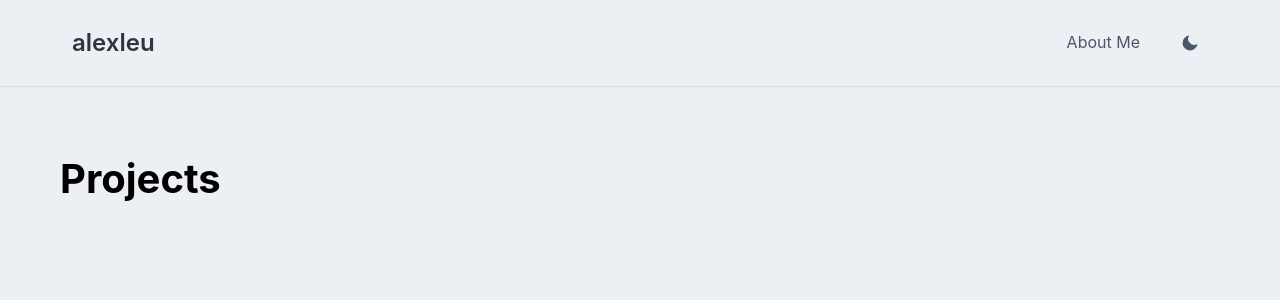
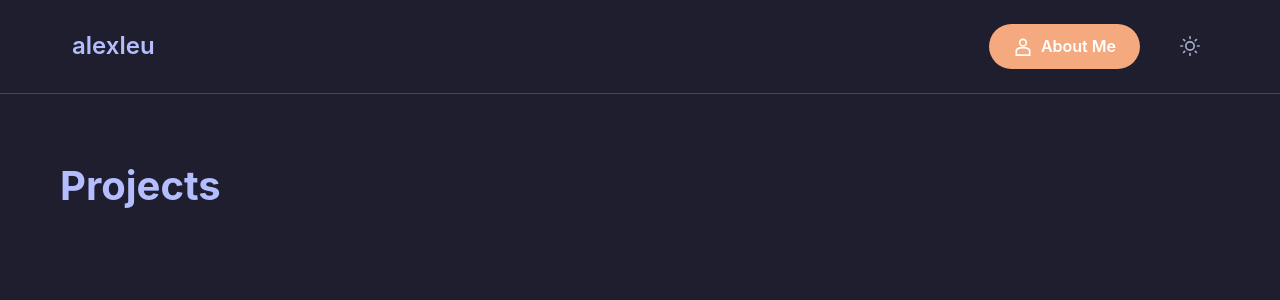
Before and after one commit to mrleu/alexleu-ai, a React (Vite) app: page /alexleu-ai/projects in a window 1280 px wide. Shown: the top 300 px of the page. Built offline with nearby package versions, Linux system fonts and the light colour scheme.

Commit message:
hype up style

```diff
--- a/src/App.jsx
+++ b/src/App.jsx
@@ -7,12 +7,14 @@ import Projects from './pages/Projects';
 import './App.css';
 
 function App() {
-  const [darkMode, setDarkMode] = useState(false);
+  const [darkMode, setDarkMode] = useState(true);
 
   useEffect(() => {
     const savedMode = localStorage.getItem('darkMode');
     if (savedMode) {
       setDarkMode(savedMode === 'true');
+    } else {
+      setDarkMode(true);
     }
   }, []);
 
--- a/src/components/Header.css
+++ b/src/components/Header.css
@@ -30,14 +30,30 @@
 }
 
 .nav a {
-  color: var(--text-secondary);
+  color: #fff;
   font-size: 1rem;
   transition: color 0.2s;
+  padding: 0.6rem 1.5rem;
+  background: var(--peach-color);
+  border-radius: 50px;
+  font-weight: 600;
+  display: inline-flex;
+  align-items: center;
+  gap: 0.5rem;
 }
 
 .nav a:hover {
-  color: var(--text-color);
+  color: #fff;
   text-decoration: none;
+  opacity: 0.9;
+}
+
+.about-link svg {
+  width: 20px;
+  height: 20px;
+  stroke: currentColor;
+  stroke-width: 2;
+  fill: none;
 }
 
 .icon-btn {
--- a/src/components/Header.jsx
+++ b/src/components/Header.jsx
@@ -7,7 +7,13 @@ function Header({ darkMode, toggleDarkMode }) {
       <div className="header-content">
         <Link to="/" className="logo">alexleu</Link>
         <nav className="nav">
-          <Link to="/about">About Me</Link>
+          <Link to="/about" className="about-link">
+            <svg width="20" height="20" viewBox="0 0 24 24" fill="currentColor">
+              <circle cx="12" cy="8" r="4"></circle>
+              <path d="M12 14c-6 0-8 3-8 3v6h16v-6s-2-3-8-3z"></path>
+            </svg>
+            About Me
+          </Link>
           <button className="icon-btn dark-mode-toggle" onClick={toggleDarkMode} aria-label="Toggle dark mode">
             {darkMode ? (
               <svg width="20" height="20" viewBox="0 0 24 24" fill="none" stroke="currentColor" strokeWidth="2" strokeLinecap="round" strokeLinejoin="round">
--- a/src/components/Hero.css
+++ b/src/components/Hero.css
@@ -6,10 +6,12 @@
 
 .hero-content h1 {
   font-size: 2.5rem;
-  font-weight: 400;
+  font-weight: 700;
   margin-bottom: 1.5rem;
   line-height: 1.3;
-  color: var(--text-color);
+  color: var(--peach-color);
+  font-family: 'Segoe UI', 'Roboto', sans-serif;
+  letter-spacing: -0.02em;
 }
 
 .intro {
@@ -88,7 +90,7 @@
   padding: 0.9rem 2rem;
   font-size: 1rem;
   font-weight: 500;
-  color: #2e3440;
+  color: #eff1f5;
   background-color: var(--button-color);
   border: none;
   border-radius: 6px;
--- a/src/index.css
+++ b/src/index.css
@@ -5,25 +5,35 @@
   line-height: 1.6;
   font-weight: 400;
 
-  /* Nord Theme - Light Mode (Snow Storm) */
-  --bg-color: #eceff4;
-  --text-color: #2e3440;
-  --text-secondary: #4c566a;
-  --link-color: #5e81ac;
-  --border-color: #d8dee9;
-  --button-color: #88c0d0;
-  --button-hover: #81a1c1;
+  /* Catppuccin Latte - Light Mode */
+  --bg-color: #eff1f5;
+  --text-color: #5c5f77;
+  --text-secondary: #6c6f85;
+  --link-color: #ea76cb;
+  --border-color: #bcc0cc;
+  --button-color: #1e66f5;
+  --button-hover: #1e66f5;
+  --accent-color: #ea76cb;
+  --peach-color: #fe640b;
+  --surface-0: #f5f5f5;
+  --surface-1: #eff1f5;
+  --surface-2: #e6e9ef;
 }
 
 :root.dark {
-  /* Nord Theme - Dark Mode (Polar Night) */
-  --bg-color: #2e3440;
-  --text-color: #eceff4;
-  --text-secondary: #d8dee9;
-  --link-color: #88c0d0;
-  --border-color: #4c566a;
-  --button-color: #88c0d0;
-  --button-hover: #8fbcbb;
+  /* Catppuccin Mocha - Dark Mode */
+  --bg-color: #1e1e2e;
+  --text-color: #b4befe;
+  --text-secondary: #a6adc8;
+  --link-color: #f5c2e7;
+  --border-color: #45475a;
+  --button-color: #89b4fa;
+  --button-hover: #a6e3a1;
+  --accent-color: #f5c2e7;
+  --peach-color: #f5a97f;
+  --surface-0: #313244;
+  --surface-1: #45475a;
+  --surface-2: #585b70;
 }
 
 * {
--- a/src/pages/Projects.css
+++ b/src/pages/Projects.css
@@ -7,7 +7,7 @@
 .projects-content h1 {
   font-size: 2.5rem;
   margin-bottom: 40px;
-  color: var(--text-primary, #000);
+  color: var(--text-color);
 }
 
 .projects-grid {
@@ -18,25 +18,25 @@
 
 .project-card {
   padding: 25px;
-  border: 1px solid var(--border-color, #e0e0e0);
+  border: 1px solid var(--border-color);
   border-radius: 8px;
-  background: var(--card-bg, #fff);
+  background: var(--surface-0);
   transition: all 0.3s ease;
 }
 
 .project-card:hover {
-  border-color: var(--accent-color, #0066cc);
+  border-color: var(--accent-color);
   box-shadow: 0 4px 12px rgba(0, 0, 0, 0.1);
 }
 
 .project-card h3 {
   font-size: 1.3rem;
   margin-bottom: 10px;
-  color: var(--text-primary, #000);
+  color: var(--text-color);
 }
 
 .project-card p {
-  color: var(--text-secondary, #666);
+  color: var(--text-secondary);
   margin-bottom: 15px;
   line-height: 1.6;
 }
@@ -51,21 +51,21 @@
 .tag {
   display: inline-block;
   padding: 4px 12px;
-  background: var(--tag-bg, #f0f0f0);
+  background: var(--surface-1);
   border-radius: 20px;
   font-size: 0.85rem;
-  color: var(--text-secondary, #666);
+  color: var(--text-secondary);
 }
 
 .project-link {
-  color: var(--accent-color, #0066cc);
+  color: var(--link-color);
   text-decoration: none;
   font-weight: 500;
   transition: color 0.3s ease;
 }
 
 .project-link:hover {
-  color: var(--accent-hover, #0052a3);
+  color: var(--accent-color);
 }
 
 @media (max-width: 768px) {
```
